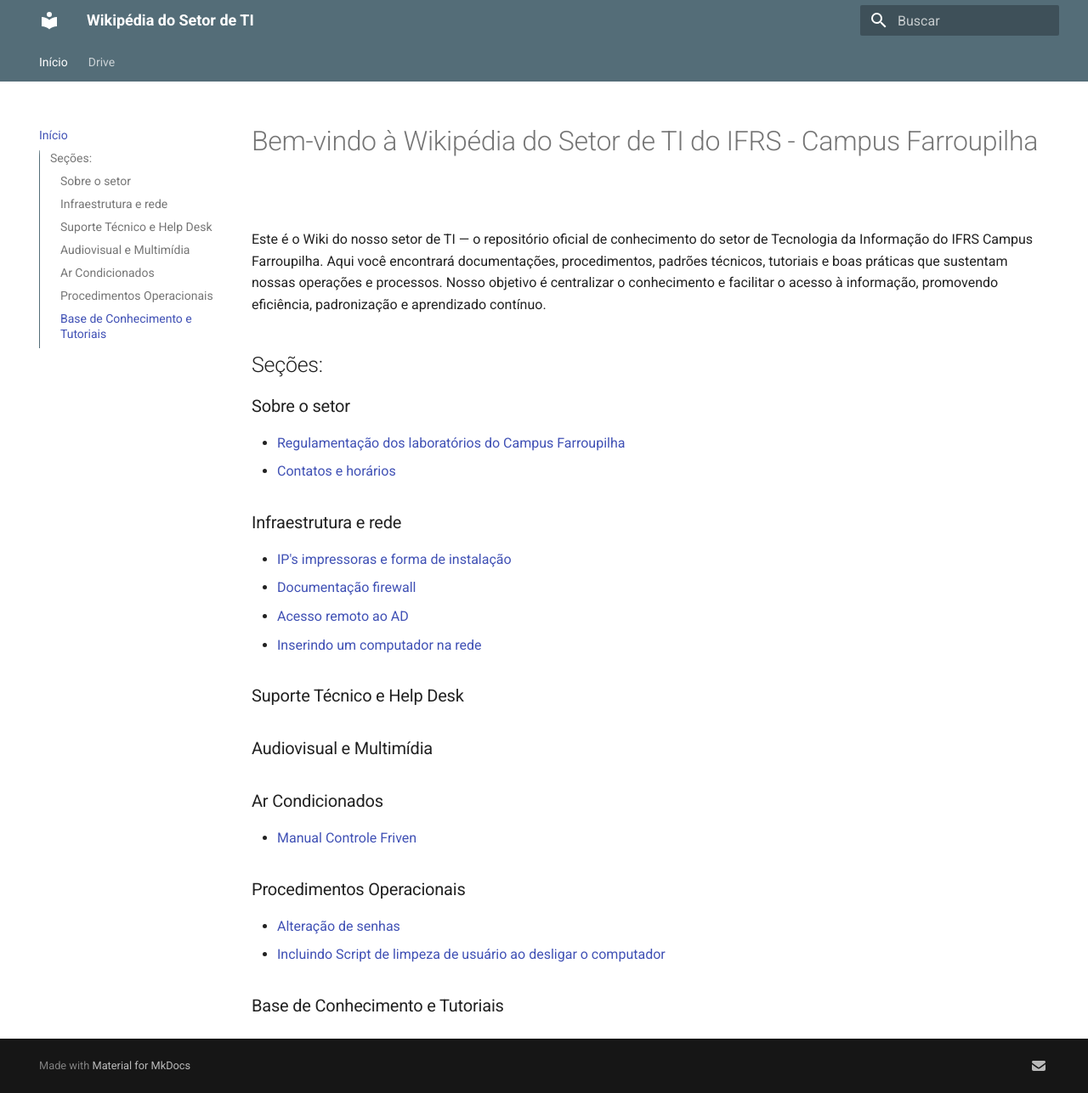
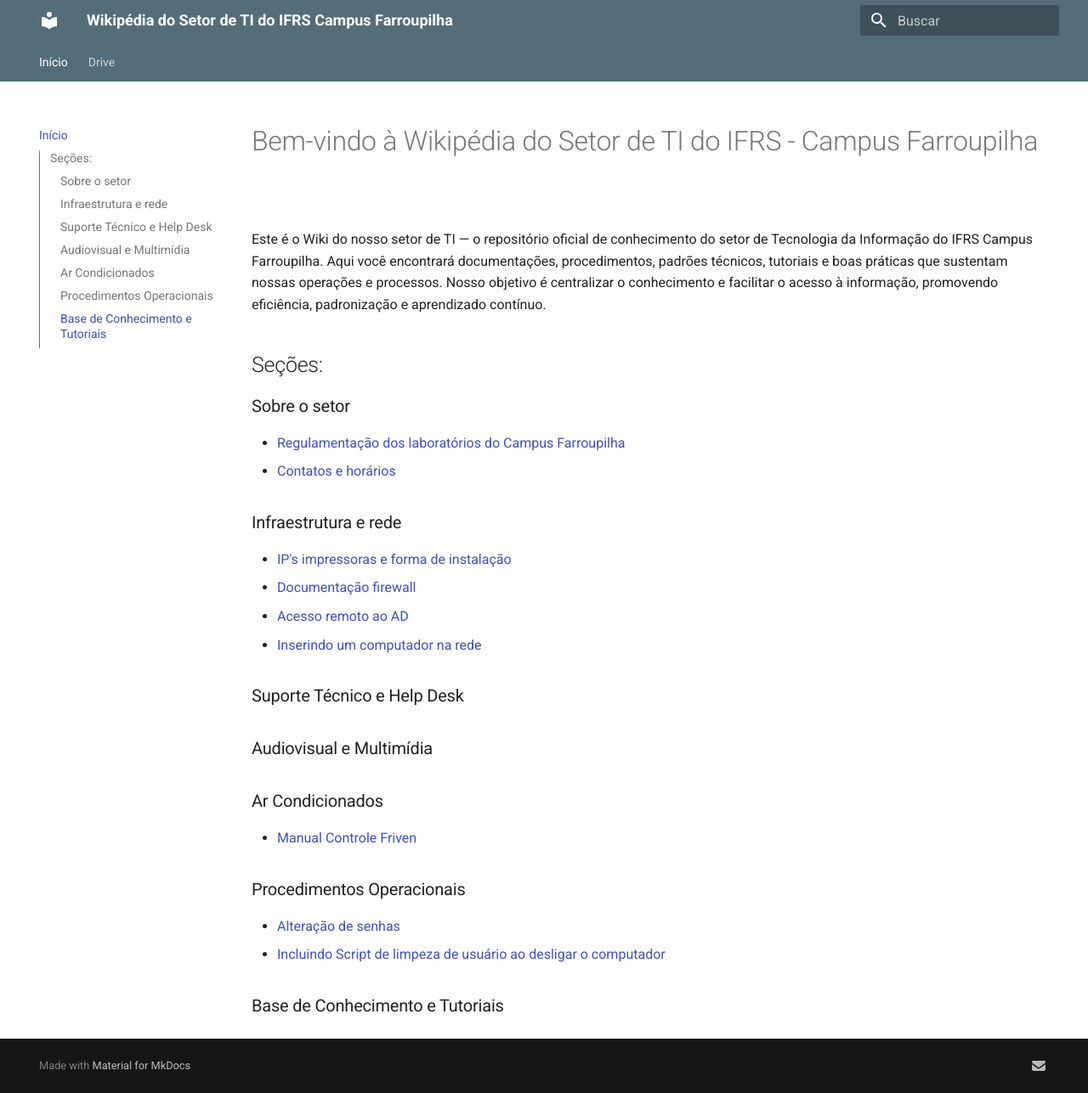
Before and after one commit to wikiti-farroupilha/wikipedia, an MkDocs documentation site: the page built from docs/index.md, in a window 1280 px wide and 1287 px high. Shown: the whole window at 85% size. Built offline with MkDocs 1.6.1 and Material for MkDocs 9.7.7, drawn with Linux system fonts in a browser that asks for light colours.

Commit message:
Update mkdocs.yml

```diff
--- a/mkdocs.yml
+++ b/mkdocs.yml
@@ -2,7 +2,7 @@
 # CONFIGURAÇÃO DO WIKI - SETOR DE TI
 # ============================================
 
-site_name: Wikipédia do Setor de TI
+site_name: Wikipédia do Setor de TI do IFRS Campus Farroupilha
 site_description: Central de conhecimento técnico e operacional do Setor de Tecnologia da Informação
 site_author: Equipe de TI
 site_url: https://seusite.github.io/wiki-ti/
```
